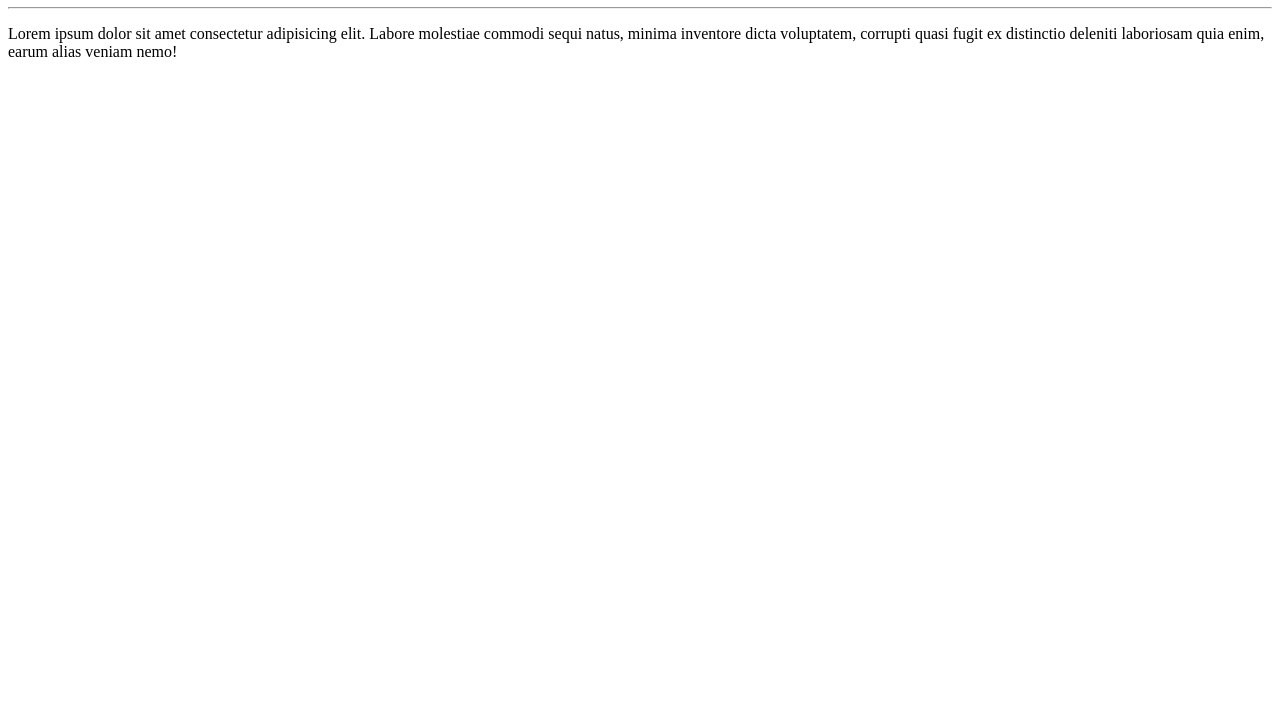
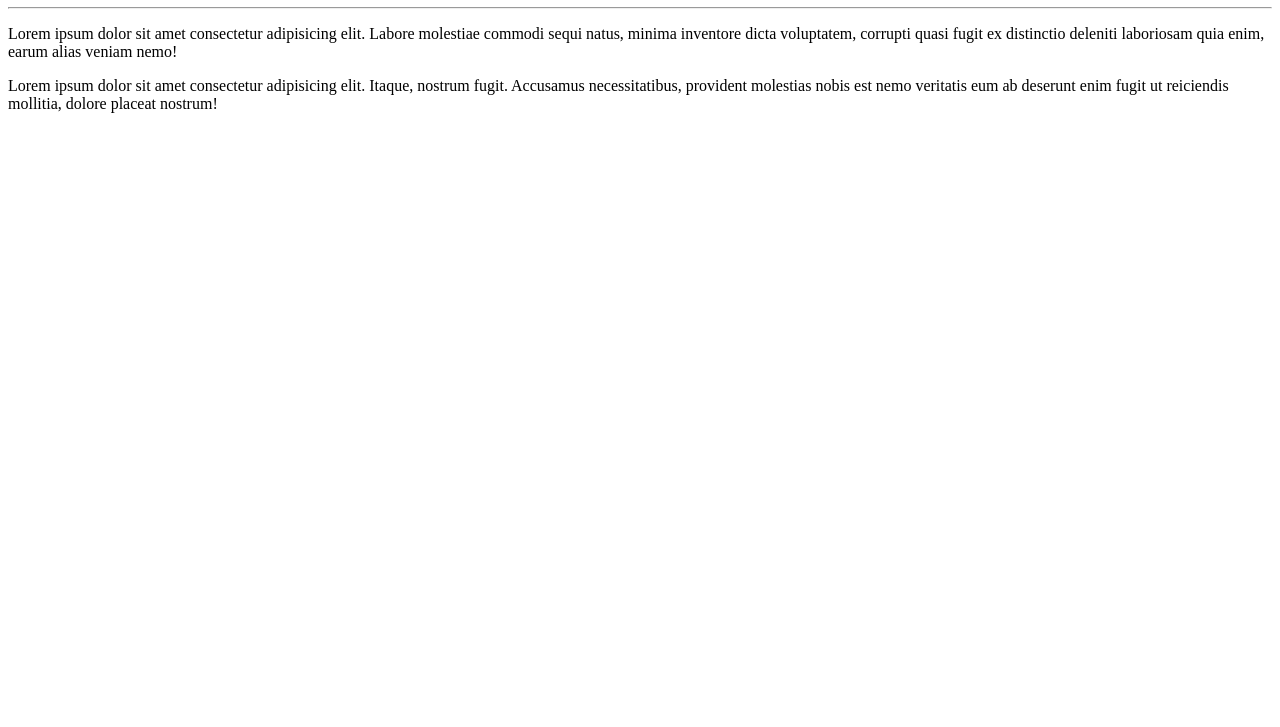
Before and after one commit to Geltonmarins/Ol--Mundo, a plain HTML site: page site-exemplo/index.html in a window 1280 px wide. Shown: the part 73-800 px from the top of the page. Drawn offline with Linux system fonts and the light colour scheme.

Commit message:
Adicionei um Parágrafo

```diff
--- a/site-exemplo/index.html
+++ b/site-exemplo/index.html
@@ -9,5 +9,6 @@
    <h1>Olá, Mundo!</h1>
    <hr>
    <p>Lorem ipsum dolor sit amet consectetur adipisicing elit. Labore molestiae commodi sequi natus, minima inventore dicta voluptatem, corrupti quasi fugit ex distinctio deleniti laboriosam quia enim, earum alias veniam nemo!</p>
+   <p>Lorem ipsum dolor sit amet consectetur adipisicing elit. Itaque, nostrum fugit. Accusamus necessitatibus, provident molestias nobis est nemo veritatis eum ab deserunt enim fugit ut reiciendis mollitia, dolore placeat nostrum!</p>
 </body>
 </html>
```
